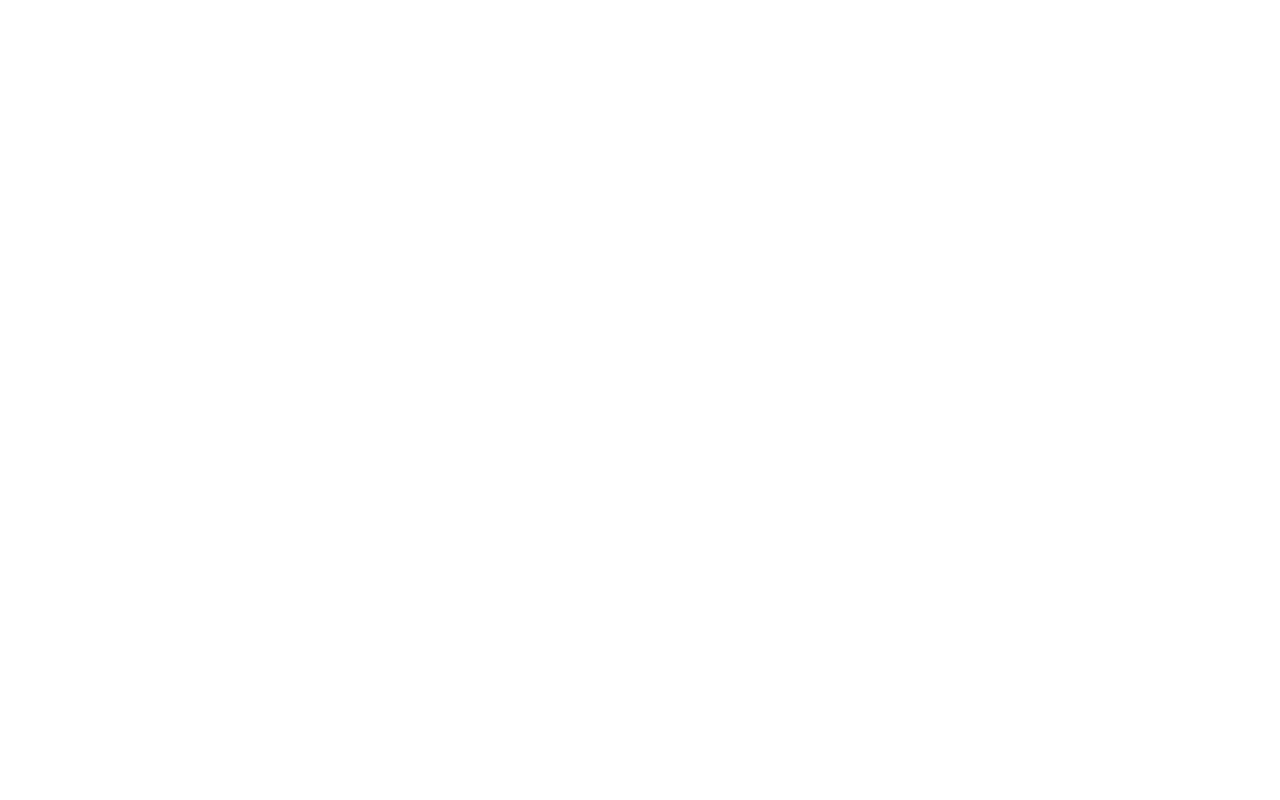
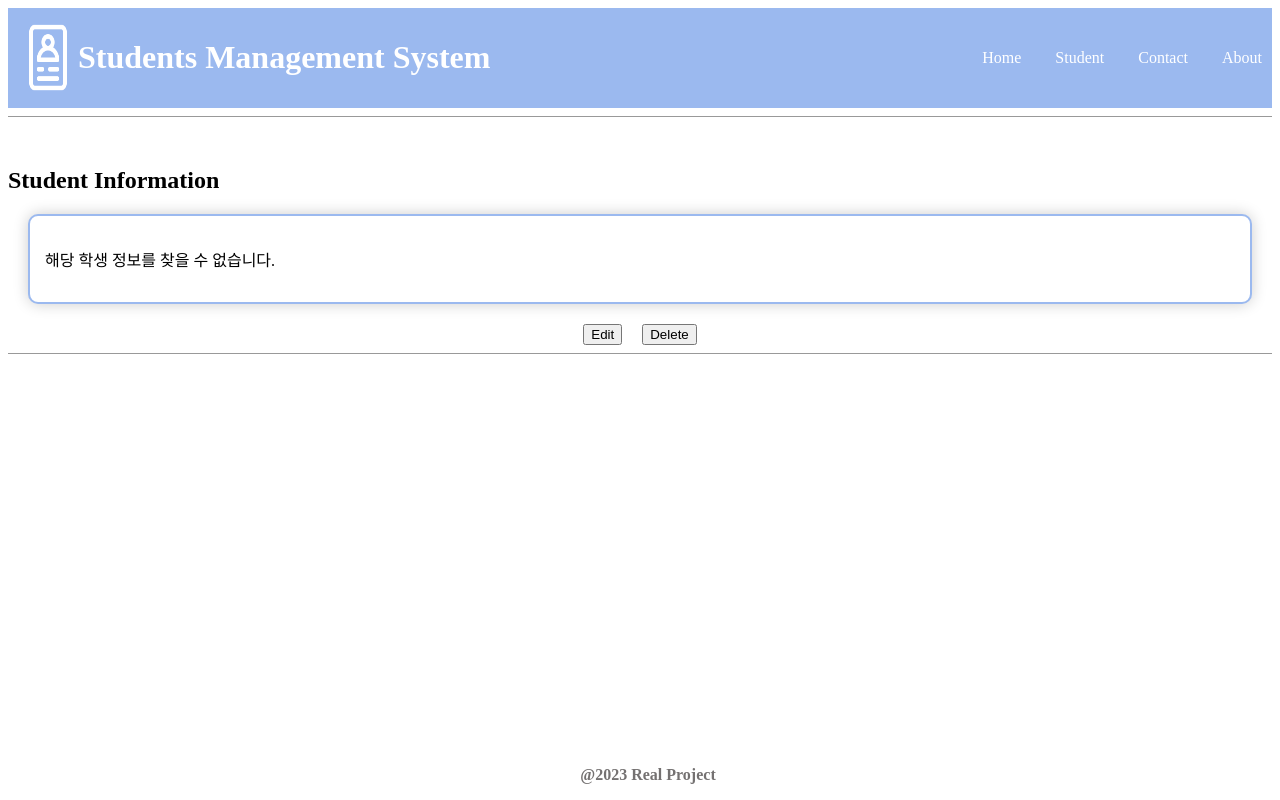
Before and after one commit to Hakyoungan/2023PP_Project2_final, a plain HTML site: page view.html in a window 1280 px wide. Drawn offline with Linux system fonts and the light colour scheme.

Commit message:
create view..html

```diff
--- a/edit.html
+++ b/edit.html
@@ -0,0 +1,99 @@
+<!DOCTYPE html>
+<html lang="en">
+<head>
+    <meta charset="UTF-8">
+    <meta name="viewport" content="width=device-width, initial-scale=1.0">
+    <title>Add Page</title>
+    <link rel="stylesheet" href="my.css">
+</head>
+<body>
+    <div class="header">
+        <img src="studentcard.png" alt="로고 이미지" class="logo">
+        <h1 class="system-title">Students Management System</h1>
+        <nav class="navigation">
+        <a href="#">Home</a>
+        <a href="#">Student</a>
+        <a href="#">Contact</a>
+        <a href="#">About</a>
+        </nav>
+    </div>
+    <hr>
+    <form name="form1" action="form2_ok.php" onsubmit="return validateForm()" method="post">
+        <label for="name">Name:</label>
+        <input type="text" id="name" name="name"><br>
+
+        <label for="id">ID:</label>
+        <input type="text" id="id" name="id"><br>
+
+        <label for="major">Major:</label>
+        <input type="text" id="major" name="major"><br>
+
+        <label for="email">Email:</label>
+        <input type="text" id="email" name="email"><br>
+
+        <label for="rc">RC:</label>
+        <input type="text" id="rc" name="rc"><br>
+
+        <label for="phone-number">Phone Number:</label>
+        <input type="text" id="phone-number" name="phone-number"><br>
+
+        <input type="submit" value="추가">
+    </form>
+
+    <script>
+        function validateForm() {
+            var name = document.form1.name.value;
+            var id = document.form1.id.value;
+            var major = document.form1.major.value;
+            var email = document.form1.email.value;
+            var rc = document.form1.rc.value;
+            var phoneNumber = document.form1['phone-number'].value;
+
+            if (name === "") {
+                alert("Name is required.");
+                document.form1.name.focus();
+                return false;
+            }
+
+            if (id === "") {
+                alert("ID is required.");
+                document.form1.id.focus();
+                return false;
+            }
+
+            if (major === "") {
+                alert("Major is required.");
+                document.form1.major.focus();
+                return false;
+            }
+
+            if (email === "") {
+                alert("Email is required.");
+                document.form1.email.focus();
+                return false;
+            }
+
+            if (rc === "") {
+                alert("RC is required.");
+                document.form1.rc.focus();
+                return false;
+            }
+
+            if (phoneNumber === "") {
+                alert("Phone Number is required.");
+                document.form1['phone-number'].focus();
+                return false;
+            }
+
+            var confirmResult = confirm("게시물을 수정할까요?");
+        if (confirmResult) {
+            return false;//우선 페이지에 머무르게
+        } else {
+            return false;//우선 페이지에 머무르게
+    }
+}
+    </script>
+     <p class="real-project">@2023 Real Project</p>
+     <hr>
+</body>
+</html>
--- a/my.css
+++ b/my.css
@@ -20,7 +20,7 @@
 }
 
 .navigation {
-    margin-left: auto; /* Push the title to the right to create space between title and links */
+    margin-left: auto;
 }
 
 hr{
@@ -41,7 +41,7 @@ h2 {
     border-radius: 5px;
 }
 
-.add-button:hover {
+.add-button:hover{
     background-color: #4874ce;
 }
 
@@ -89,6 +89,68 @@ hr {
 }
 
 
+
+form {
+    margin: 20px; /* Add spacing around the form elements */
+}
+
+label {
+    display: block; /* Display labels on separate lines */
+}
+
+input[type="text"] {
+    width: 40%;
+    padding: 7px;
+    margin-bottom: 10px; /* Add spacing between text inputs */
+}
+
+#submit {
+    background-color: rgba(138, 174, 237, 0.853);
+    color: white;
+    border: none;
+    padding: 5px 15px;
+    border-radius: 5px;
+    cursor: pointer;
+}
+
+#submit:hover {
+    background-color: #4874ce;
+}
+
+#student-info {
+    background-color: #ffffff; /* 연한 파란색 배경 */
+    border: 2px solid rgba(138, 174, 237, 0.853); /* 파란색 테두리 */
+    padding: 15px;
+    margin: 20px;
+    border-radius: 10px;
+    box-shadow: 0 0 15px rgba(0, 0, 0, 0.2);
+    text-align: left;
+}
+
+ul {
+    list-style: none;
+    padding: 0;
+}
+
+li {
+    margin: 10px 0;
+    font-size: 18px; /* 항목의 글꼴 크기 증가 */
+}
+
+b {
+    font-weight: bold;
+    color: rgba(0, 0, 0, 0.853); /* 파란색 텍스트 */
+}
+
+#button-container {
+    display: flex;
+    justify-content: center;
+}
+
+#edit-button, #delete-button {
+    margin: 0 10px; /* 원하는 간격 조정 가능 */
+}
+
 @media (max-width: 768px) {
     .header {
         display: block; /* Change header to a block-level element for mobile */
@@ -99,8 +161,4 @@ hr {
         display: inline; /* Display navigation links as inline elements for mobile */
         margin: 10px; /* Add spacing between the links */
     }
-
-    .system-title {
-        margin-right: 0; /* Remove the right margin for mobile */
-    }
 }
--- a/view.html
+++ b/view.html
@@ -0,0 +1,150 @@
+<!DOCTYPE html>
+<html lang="en">
+<head>
+    <meta charset="UTF-8">
+    <meta name="viewport" content="width=device-width, initial-scale=1.0">
+    <title>Student View</title>
+    <link rel="stylesheet" href="my.css">
+</head>
+<body>
+    <div class="header">
+        <img src="studentcard.png" alt="로고 이미지" class="logo">
+        <h1 class="system-title">Students Management System</h1>
+        <nav class="navigation">
+        <a href="#">Home</a>
+        <a href="#">Student</a>
+        <a href="#">Contact</a>
+        <a href="#">About</a>
+        </nav>
+    </div>
+    <hr>
+    <h2>Student Information</h2>
+    <div id="student-info">
+    </div>
+    <div id="button-container">
+        <button id="edit-button">Edit</button>
+        <button id="delete-button">Delete</button>
+    </div>
+
+    <script>
+        const urlParams = new URLSearchParams(window.location.search);
+        const studentName = urlParams.get('name');
+
+        const studentInfo = {
+            '김하나': {
+                name:'김하나',
+                id: '22000427',
+                major: '전산전자공학부',
+                email: 'one@handong.ac.kr',
+                rc: 'Kuyper',
+                phoneNumber: '010-1111-1111'
+            },
+            '김둘': {
+                name:'김둘',
+                id: '22200055',
+                major: '법학부',
+                email: 'two@handong.ac.kr',
+                rc: 'Torey',
+                phoneNumber: '010-2222-2222'
+            },
+            '김셋': {
+                name:'김셋',
+                id: '22300333',
+                major: '국제어문학부',
+                email: 'three@handong.ac.kr',
+                rc: 'Carmichael',
+                phoneNumber: '010-3333-3333'
+            },
+            '김넷': {
+                name:'김넷',
+                id: '22300444',
+                major: '전산전자공학부',
+                email: 'four@handong.ac.kr',
+                rc: 'Kuyper',
+                phoneNumber: '010-4444-4444'
+            },
+            '김다섯': {
+                name:'김다섯',
+                id: '22300555',
+                major: '콘텐츠융합디자인학부',
+                email: 'five@handong.ac.kr',
+                rc: 'Jangiryu',
+                phoneNumber: '010-5555-5555'
+            },
+            '김여섯': {
+                name:'김여섯',
+                id: '21900666',
+                major: '커뮤니케이션학부',
+                email: 'six@handong.ac.kr',
+                rc: 'Jangiryu',
+                phoneNumber: '010-6666-6666'
+            },
+            '김일곱': {
+                name:'김일곱',
+                id: '22100777',
+                major: '전산전자공학부',
+                email: 'seven@handong.ac.kr',
+                rc: 'Kuyper',
+                phoneNumber: '010-7777-7777'
+            },
+            '김여덟': {
+                name:'김여덟',
+                id: '22100888',
+                major: '기계제어공학부',
+                email: 'eight@handong.ac.kr',
+                rc: 'Torey',
+                phoneNumber: '010-8888-8888'
+            },
+            '김아홉': {
+                name:'김아홉',
+                id: '21900999',
+                major: '생명공학부',
+                email: 'nine@handong.ac.kr',
+                rc: 'Songyangone',
+                phoneNumber: '010-9999-9999'
+            },
+            '김열': {
+                name:'김열',
+                id: '22100001',
+                major: '전산전자공학부',
+                email: 'ten@handong.ac.kr',
+                rc: 'Kuyper',
+                phoneNumber: '010-0000-0000'
+            }
+        };
+        const studentInfoDiv = document.getElementById('student-info');
+        const infoList = document.createElement('ul');
+
+        const selectedStudentInfo = studentInfo[studentName];
+
+        if (selectedStudentInfo) {
+            for (const [key, value] of Object.entries(selectedStudentInfo)) {
+                const listItem = document.createElement('li');
+                listItem.innerHTML = `<b>${key}:</b> ${value}`;
+                infoList.appendChild(listItem);
+            }
+        } else {
+            const errorMessage = document.createElement('p');
+            errorMessage.textContent = '해당 학생 정보를 찾을 수 없습니다.';
+            studentInfoDiv.appendChild(errorMessage);
+        }
+
+        studentInfoDiv.appendChild(infoList);
+        const editButton = document.getElementById('edit-button');
+        editButton.addEventListener('click', () => {
+            window.location.href = 'edit.html?name=' + studentName;
+        });
+
+        const deleteButton = document.getElementById('delete-button');
+        deleteButton.addEventListener('click', () => {
+            const confirmDelete = confirm('게시물을 삭제할까요?');
+            if (confirmDelete) {
+                alert('삭제되었습니다.');
+                window.location.href = 'index.html';
+            }
+        });
+    </script>
+    <p class="real-project">@2023 Real Project</p>
+    <hr>
+</body>
+</html>
```
Also changed, not shown: add.html (+2 -1 lines), index.html (+10 -10 lines).
